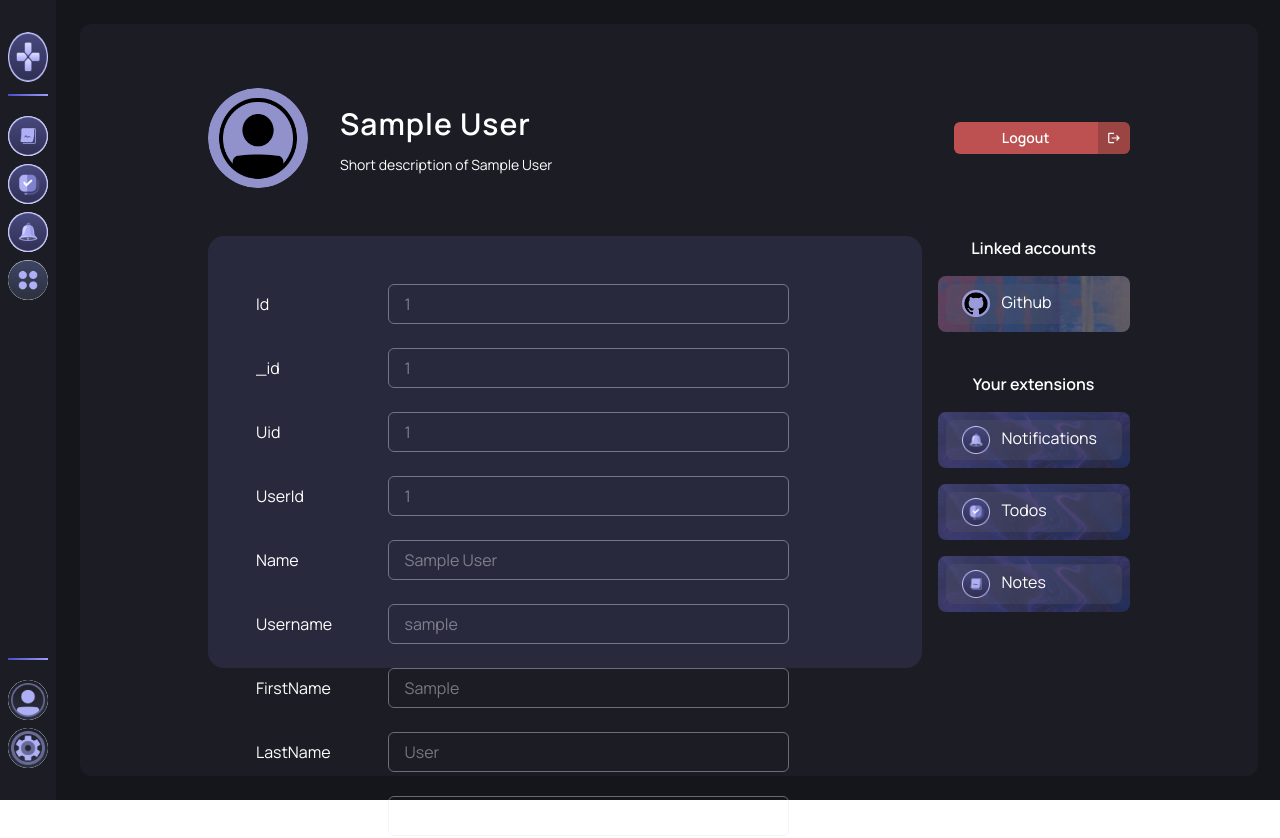
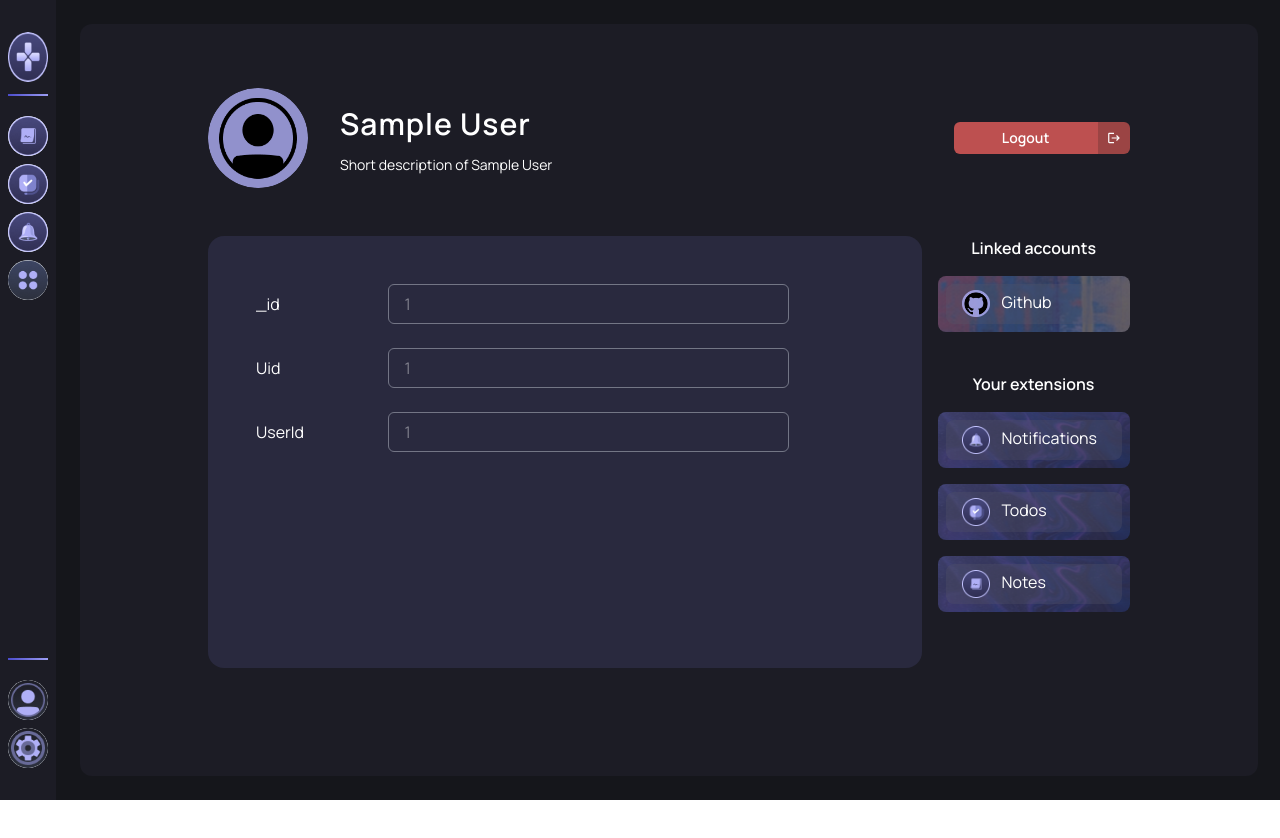
Before and after one commit to AzTechs-Team/janus, a React (Create React App) app in the folder client/: page /profile in a window 1280 px wide. Shown: the top 838 px of the page. After the commit the page ends 800 px from the top, so only its background shows below. Built offline with nearby package versions, Linux system fonts and the light colour scheme; sample sign-in values are in the browser's storage.

Commit message:
Quick fix: Profile menu user content ✅

```diff
--- a/client/src/screens/ProfileScreen.js
+++ b/client/src/screens/ProfileScreen.js
@@ -71,7 +71,9 @@ const ProfileScreen = () => {
           p={12}
           borderRadius="2xl"
         >
-          {Object.keys(userDetails).map((detail) => (
+          {Object.keys(userDetails)
+            .slice(1, 4)
+            .map((detail) => (
               <ProfileInfo
                 text={detail}
                 placeholder={userDetails[detail]}
```
Lines whose indentation alone changed are shown as unchanged.
